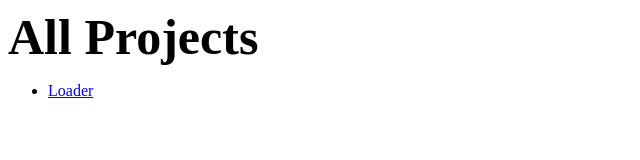
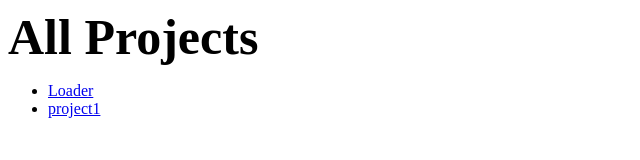
Before and after one commit to atharva419/portfolio, a plain HTML site: page index.html in a window 1280 px wide. Shown: the full height of the page, 0-640 px from the left. Drawn offline with Linux system fonts and the light colour scheme.

Commit message:
project 1 added

```diff
--- a/index.html
+++ b/index.html
@@ -12,14 +12,16 @@
 
     <ul>
         <li><a id="loader" target="_blank">Loader</a></li>
+        <li><a id="project1" target="_blank">project1</a></li>
     </ul>
 
     <script>
-        var isDevelopment = false; // Change this to false for production
+        var isDevelopment = true; // Change this to false for production
         var baseURL = isDevelopment ? "http://localhost:5500" : "/portfolio";
         // Now you can use baseURL to construct your links
 
         var loaderPageURL = baseURL + "/loader/index.html";
+        var project1PageURL = baseURL + "/project1/index-project1.html";
 
         // Get all <li> elements
         var listItems = document.querySelectorAll("ul li");
@@ -34,6 +36,11 @@
                         .querySelector("#loader")
                         .setAttribute("href", loaderPageURL);
                     break;
+                case "project1":
+                    document
+                        .querySelector("#project1")
+                        .setAttribute("href", project1PageURL);
+                    break;
             }
         });
     </script>
```
Also changed, not shown: project1/index-project1.html (added, +11 -0 lines).
